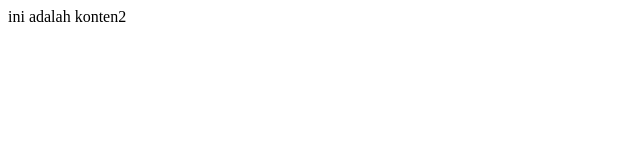
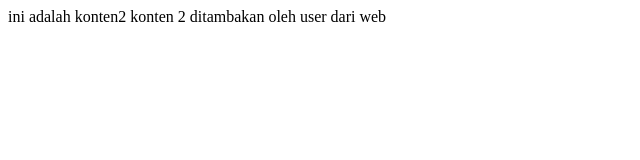
Before and after one commit to harysetiawan/bdt17, a plain HTML site: page konten2.html in a window 1280 px wide. Shown: the whole page, without its empty margins (0-640 px from the left). Drawn offline with Linux system fonts and the light colour scheme.

Commit message:
Update Konten 2
menambahkan baris

```diff
--- a/konten2.html
+++ b/konten2.html
@@ -4,5 +4,6 @@
 	</head>
 	<body>
 		ini adalah konten2
+		konten 2 ditambakan oleh user dari web
 	</body>
 </html>
```
